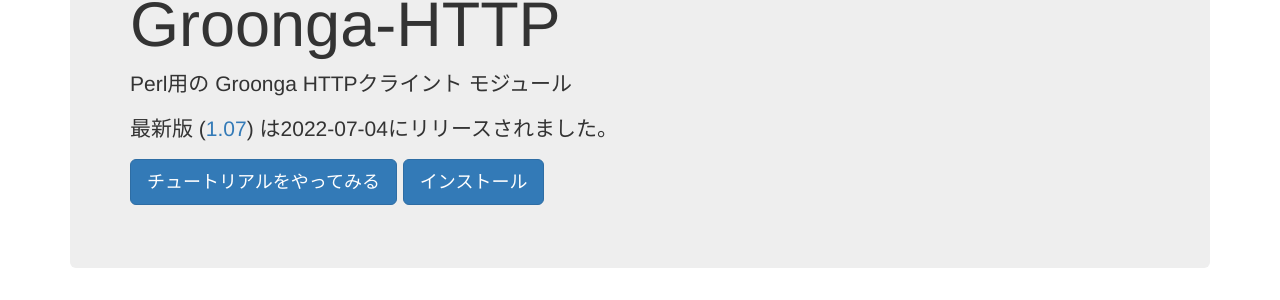
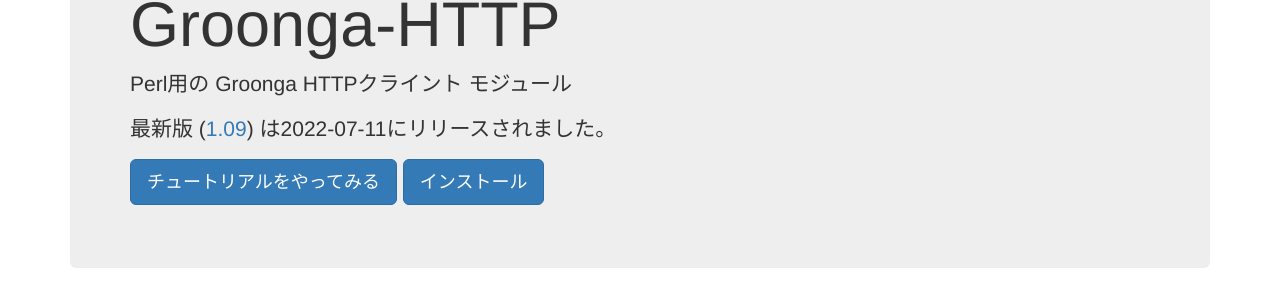
Before and after one commit to groonga/Groonga-HTTP, a Jekyll site: the page built from docs/ja/index.md, in a window 1280 px wide. Shown: the part 150-450 px from the top of the page. Built offline with Jekyll 4.4.1, drawn with Linux system fonts in a browser that asks for light colours.

Commit message:
Update the latest release

```diff
--- a/docs/_config.yml
+++ b/docs/_config.yml
@@ -1,8 +1,8 @@
 title: Groonga-HTTP
 markdown: kramdown
 highlighter: rouge
-version: 1.07
-release_date: 2022-07-04
+version: 1.09
+release_date: 2022-07-11
 copyright_year: 2022
 exclude:
   - "Rakefile"
```
